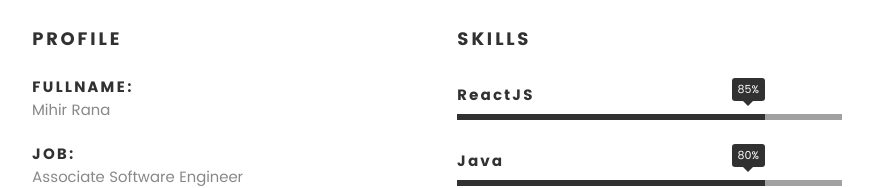
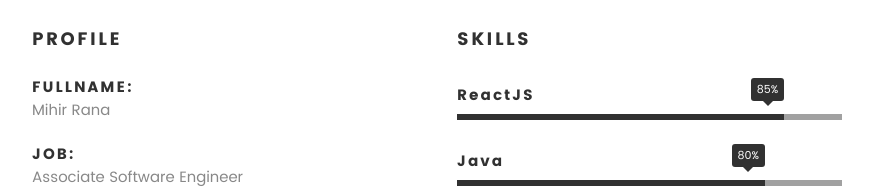
Before and after one commit to Mihir240/mihir-rana, a plain HTML site: page index.html in a window 1280 px wide. Shown: the part 1133-1321 px from the top of the page, without its empty margins (203-1076 px from the left). Drawn offline with Linux system fonts and the light colour scheme.

Commit message:
Updating ReactJs Skills

```diff
--- a/index.html
+++ b/index.html
@@ -143,7 +143,7 @@
 
 				<ul class="skill-bars">
 				   <li>
-				   	<div class="progress percent80"><span>85%</span></div>
+				   	<div class="progress percent85"><span>85%</span></div>
 				   	<strong>ReactJS</strong>
 				   </li>
 				   <li>
```
